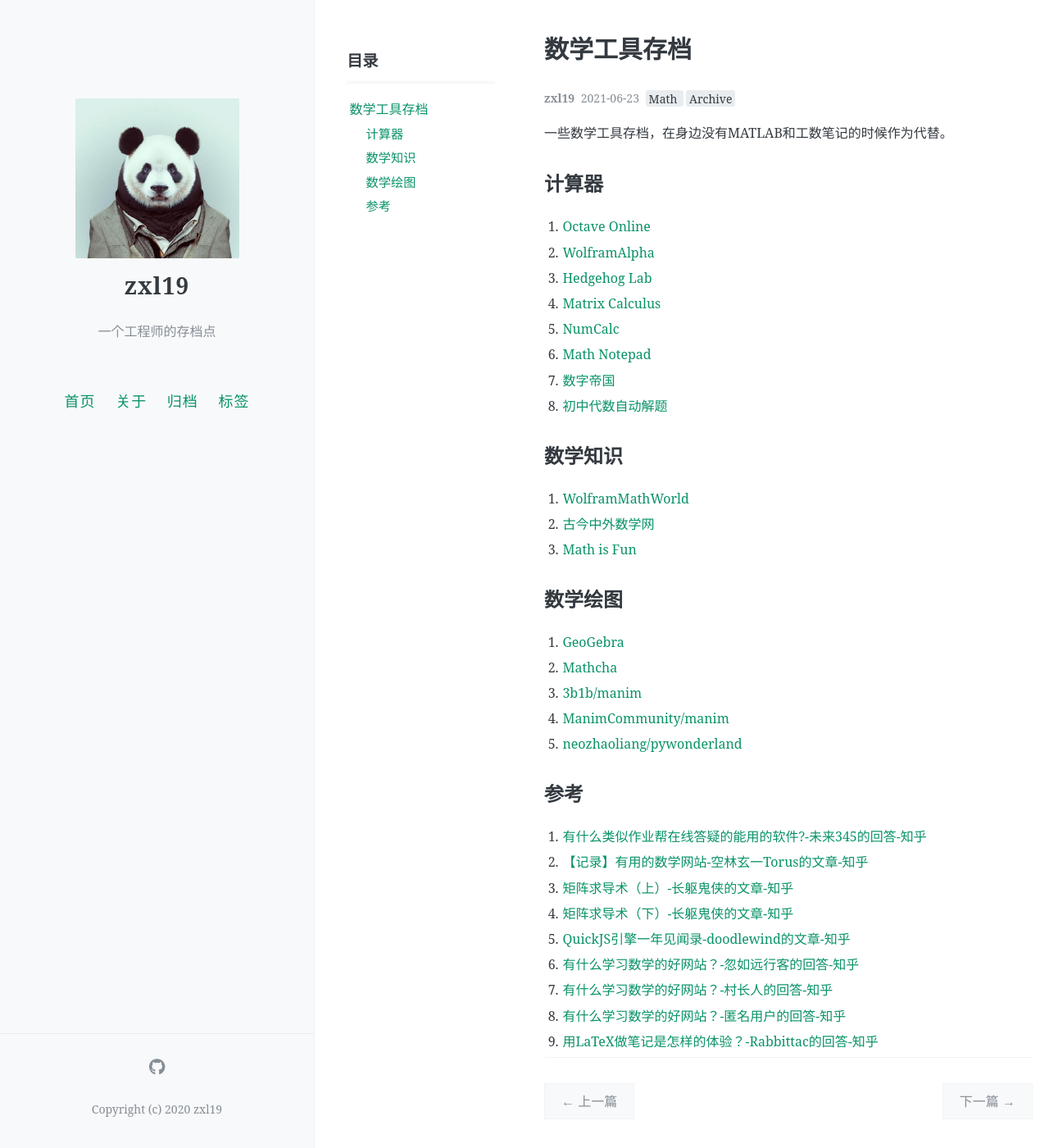
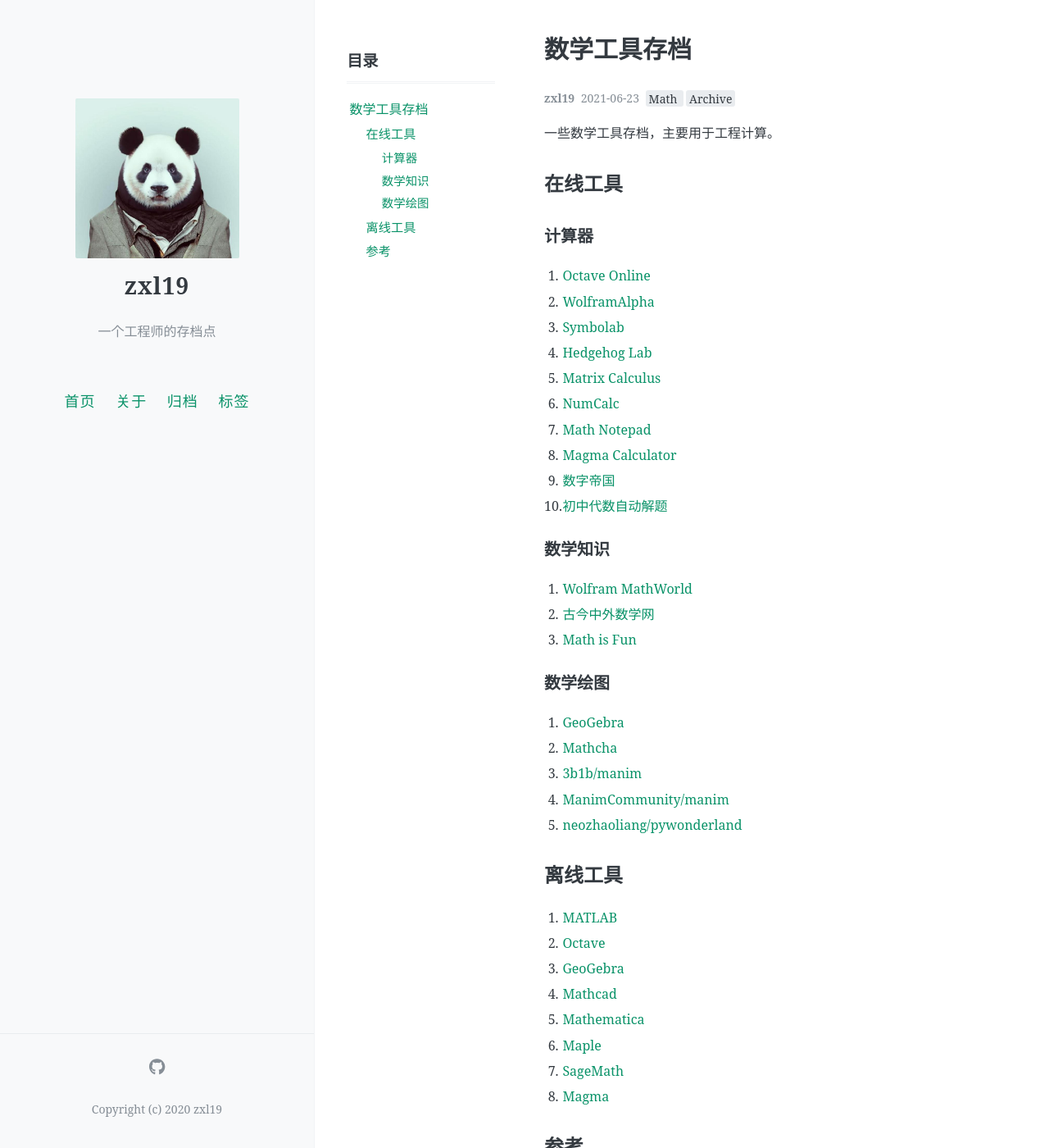
Before and after one commit to zxl19/zxl19.github.io, a Jekyll site: the page built from _posts/2021-06-23-math-tool.md, in a window 1280 px wide and 1400 px high. Shown: the whole window at 82% size. Built offline with Jekyll 4.4.1, drawn with Linux system fonts in a browser that asks for light colours; comment, search, counter and statistics services are not loaded.

Commit message:
Update Posts

```diff
--- a/_posts/2021-06-23-math-tool.md
+++ b/_posts/2021-06-23-math-tool.md
@@ -9,34 +9,49 @@ toc: true
 pinned: false
 ---
 
-一些数学工具存档，在身边没有MATLAB和工数笔记的时候作为代替。
+一些数学工具存档，主要用于工程计算。
 
 <!-- more -->
 
-## 计算器
+## 在线工具
+
+### 计算器
 
 1. [Octave Online](https://octave-online.net)
 2. [WolframAlpha](https://www.wolframalpha.com)
-3. [Hedgehog Lab](https://hedgehog-lab.github.io)
-4. [Matrix Calculus](https://www.matrixcalculus.org)
-5. [NumCalc](http://numcalc.com)
-6. [Math Notepad](https://mathnotepad.com)
-7. [数字帝国](https://zh.numberempire.com)
-8. [初中代数自动解题](http://mathy.xyz/pc.jsp)
+3. [Symbolab](https://zs.symbolab.com)
+4. [Hedgehog Lab](https://hedgehog-lab.github.io)
+5. [Matrix Calculus](https://www.matrixcalculus.org)
+6. [NumCalc](http://numcalc.com)
+7. [Math Notepad](https://mathnotepad.com)
+8. [Magma Calculator](http://magma.maths.usyd.edu.au/calc/)
+9. [数字帝国](https://zh.numberempire.com)
+10. [初中代数自动解题](http://mathy.xyz/pc.jsp)
 
-## 数学知识
+### 数学知识
 
-1. [WolframMathWorld](https://mathworld.wolfram.com)
+1. [Wolfram MathWorld](https://mathworld.wolfram.com)
 2. [古今中外数学网](https://gjzwmath.com)
 3. [Math is Fun](https://www.mathsisfun.com)
 
-## 数学绘图
+### 数学绘图
 
-1. [GeoGebra](https://www.geogebra.org)
+1. [GeoGebra](https://www.geogebra.org/calculator)
 2. [Mathcha](https://www.mathcha.io)
 3. [3b1b/manim](https://github.com/3b1b/manim)
 4. [ManimCommunity/manim](https://github.com/ManimCommunity/manim)
 5. [neozhaoliang/pywonderland](https://github.com/neozhaoliang/pywonderland)
+
+## 离线工具
+
+1. [MATLAB](https://www.mathworks.com/products/matlab.html)
+2. [Octave](https://octave.org)
+3. [GeoGebra](https://www.geogebra.org)
+4. [Mathcad](https://www.mathcad.com/en/)
+5. [Mathematica](https://www.wolfram.com/mathematica/)
+6. [Maple](https://www.maplesoft.com/products/maple/)
+7. [SageMath](https://www.sagemath.org)
+8. [Magma](http://magma.maths.usyd.edu.au/magma/)
 
 ## 参考
 
```
Also changed, not shown: _posts/2021-05-25-slam-tool.md (+8 -7 lines), _posts/2023-03-28-python-package.md (+4 -2 lines), _posts/2024-01-31-spring-festival-gala.md (+14 -14 lines).
